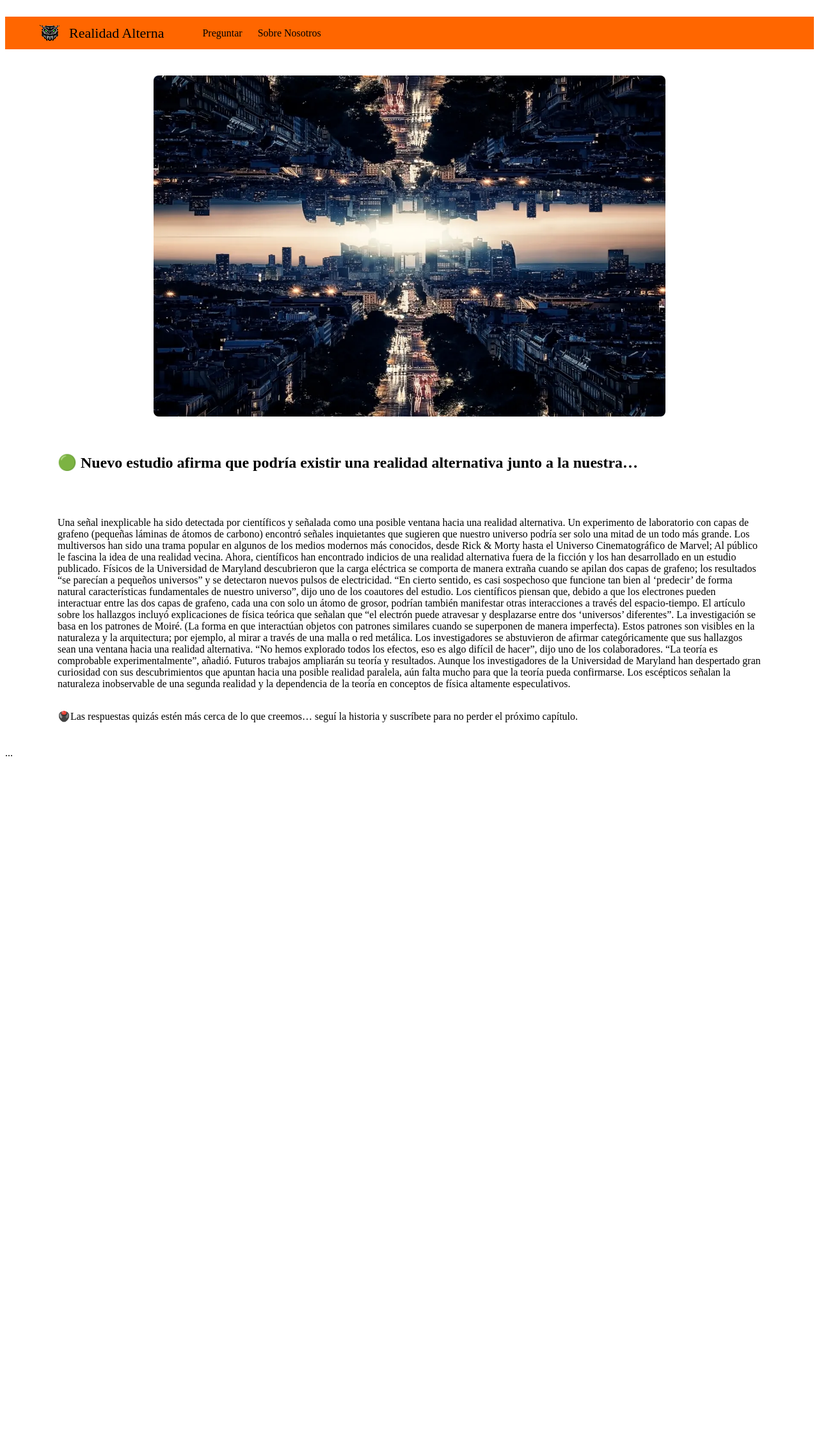
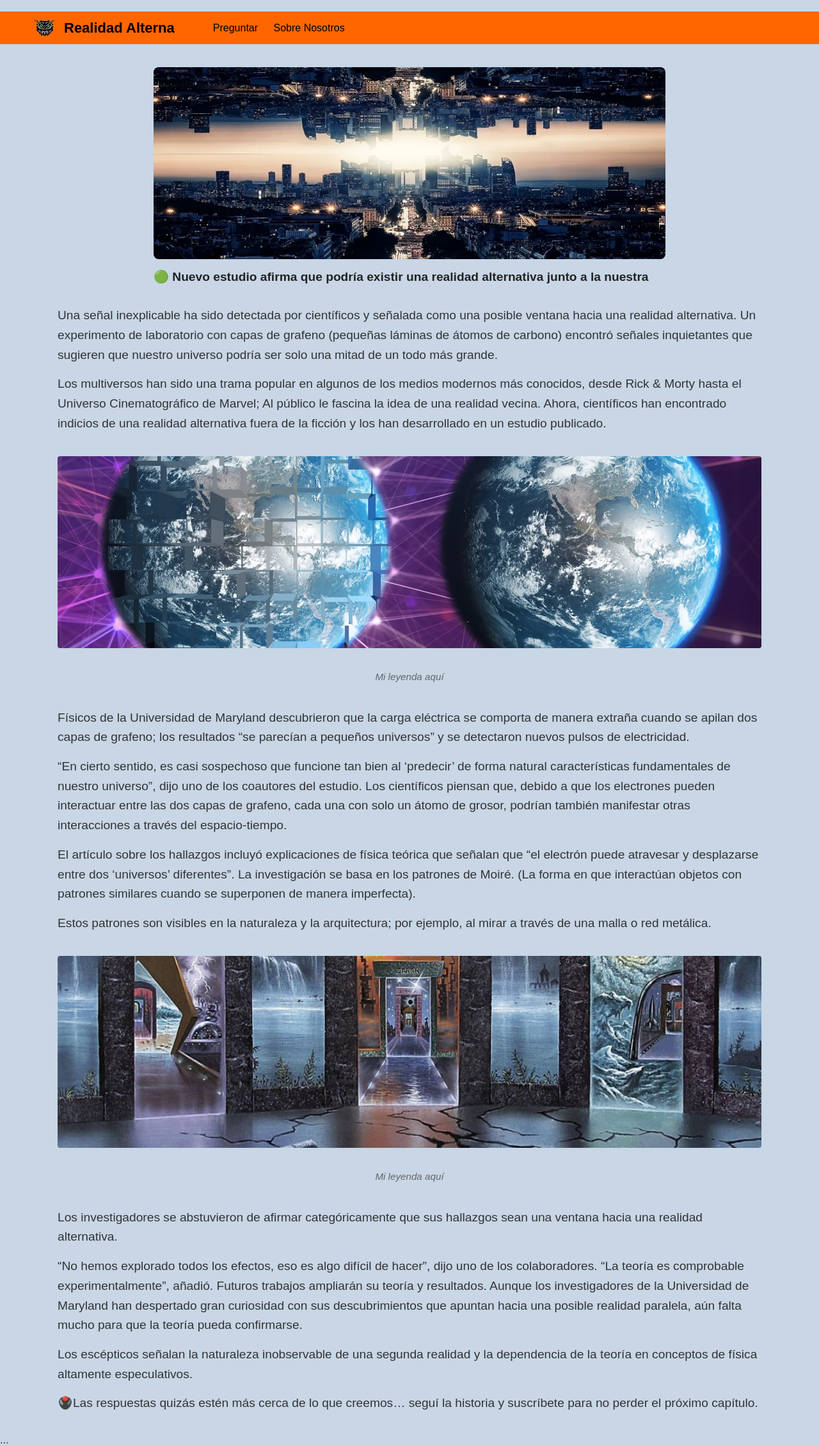
Before and after one commit to TierraSapiens/RealidadAlterna, a Jekyll site: the page built from _posts/2025-11-16-primer-articulo.md, in a window 1280 px wide. Shown: the whole page at 64% size. Built offline with Jekyll 4.4.1, drawn with Linux system fonts in a browser that asks for light colours; before the commit the page ends 1194 px from its top, so only the background shows below that.

Commit message:
Modificacione varias local

```diff
--- a/_layouts/post.html
+++ b/_layouts/post.html
@@ -9,14 +9,12 @@ layout: default
       El estilo 'display: block' y 'margin: 0 auto' centra la imagen.
     {% endcomment %}
     {% if page.image %}
-        <img class="post-header-image"
-             src="{{ page.image | relative_url }}"
-             alt="{{ page.title }}"
-             style="width: 100%; max-width: 800px; height: auto; margin: 0 auto 20px auto; display: block; border-radius: 8px;">
-    {% endif %}
-
+    <img class="post-header-image"
+        src="{{ page.image | relative_url }}"
+        alt="{{ page.title }}"
+        style="width: 100%; max-width: 800px; height: auto; margin: 0 auto 0 auto; display: block; border-radius: 8px;">
+{% endif %}
     <h1 class="post-title-main">{{ page.title }}</h1>
-
     <div class="post-content">
         {{ content }}
     </div>
--- a/_posts/2025-11-16-primer-articulo.md
+++ b/_posts/2025-11-16-primer-articulo.md
@@ -1,25 +1,49 @@
 ---
 layout: post
-title: "🟢 Nuevo estudio afirma que podría existir una realidad alternativa junto a la nuestra…"
+title: "🟢 Nuevo estudio afirma que podría existir una realidad alternativa junto a la nuestra"
 date: 2025-11-16 10:00:00 +0000
-image: /images/posts/0001.jpg
+image: /images/posts/nuevo-estudio-afirma-que-podria-existir-una-realidad-alternativa/0001.jpg
 author: [E.R.M.]
 ---
 
 Una señal inexplicable ha sido detectada por científicos y señalada como una posible ventana hacia una realidad alternativa.
 Un experimento de laboratorio con capas de grafeno (pequeñas láminas de átomos de carbono) encontró señales inquietantes que sugieren que nuestro universo podría ser solo una mitad de un todo más grande.
+
 Los multiversos han sido una trama popular en algunos de los medios modernos más conocidos, desde Rick & Morty hasta el Universo Cinematográfico de Marvel; Al público le fascina la idea de una realidad vecina.
 Ahora, científicos han encontrado indicios de una realidad alternativa fuera de la ficción y los han desarrollado en un estudio publicado.
+
+![DONDE SALE ESTO?](/images/posts/nuevo-estudio-afirma-que-podria-existir-una-realidad-alternativa/04.jpg)
+
+<figure>
+    <figcaption>
+        Mi leyenda aquí
+    </figcaption>
+</figure>
+
 Físicos de la Universidad de Maryland descubrieron que la carga eléctrica se comporta de manera extraña cuando se apilan dos capas de grafeno; los resultados “se parecían a pequeños universos” y se detectaron nuevos pulsos de electricidad.
+
 “En cierto sentido, es casi sospechoso que funcione tan bien al ‘predecir’ de forma natural características fundamentales de nuestro universo”, dijo uno de los coautores del estudio.
 Los científicos piensan que, debido a que los electrones pueden interactuar entre las dos capas de grafeno, cada una con solo un átomo de grosor, podrían también manifestar otras interacciones a través del espacio-tiempo.
+
 El artículo sobre los hallazgos incluyó explicaciones de física teórica que señalan que “el electrón puede atravesar y desplazarse entre dos ‘universos’ diferentes”.
 La investigación se basa en los patrones de Moiré. (La forma en que interactúan objetos con patrones similares cuando se superponen de manera imperfecta).
+
 Estos patrones son visibles en la naturaleza y la arquitectura; por ejemplo, al mirar a través de una malla o red metálica.
+
+![DONDE SALE ESTO?](/images/posts/nuevo-estudio-afirma-que-podria-existir-una-realidad-alternativa/03.jpg)
+
+<figure>
+    <figcaption>
+        Mi leyenda aquí
+    </figcaption>
+</figure>
+
 Los investigadores se abstuvieron de afirmar categóricamente que sus hallazgos sean una ventana hacia una realidad alternativa.
+
 “No hemos explorado todos los efectos, eso es algo difícil de hacer”, dijo uno de los colaboradores.
 “La teoría es comprobable experimentalmente”, añadió. Futuros trabajos ampliarán su teoría y resultados.
 Aunque los investigadores de la Universidad de Maryland han despertado gran curiosidad con sus descubrimientos que apuntan hacia una posible realidad paralela, aún falta mucho para que la teoría pueda confirmarse.
+
 Los escépticos señalan la naturaleza inobservable de una segunda realidad y la dependencia de la teoría en conceptos de física altamente especulativos.
 
 🖲️Las respuestas quizás estén más cerca de lo que creemos… seguí la historia y suscríbete para no perder el próximo capítulo.
--- a/assets/css/style.css
+++ b/assets/css/style.css
@@ -1,64 +1,54 @@
-/* ------------------------------------------- */
-/* ESTILOS PARA CENTRAR TODO EL CONTENIDO PRINCIPAL (MAIN) */
-/* ------------------------------------------- */
-main {
-  max-width: 1100px; /* Le da un ancho máximo */
-  margin: 0 auto;    /* LO CENTRA EN LA PANTALLA */
-  padding: 5px 0;   /* Espacio arriba y abajo */
+/* ==========================================================================
+   1. ESTILOS GLOBALES Y ESTRUCTURA
+   (Se aplica a todo el sitio: Barra naranja, menú, contenedor principal)
+   ========================================================================== */
+
+/* COLOR FONDO de PAGINA */
+body {
+    font-family: Arial, sans-serif;
+    margin: 0;
+    padding: 0;
+    color: #333;            /*CAMBIA COLOR TEXTO PAGINA*/
+    background-color:#c8d6e6; /*CAMBIA TODO EL FONDO de PAGINA*/
 }
 
-/* ------------------------------------------- */
-/* ESTILOS DE LA BARRA NARANJA (HEADER) */
-/* ------------------------------------------- */
+/* --- Contenedor Principal --- */
+main {
+    max-width: 1100px; /* Ancho máximo del sitio */
+    margin: 0 auto;    /* Centrado en pantalla */
+    padding: 0px 20px; /* REDUCE espacio entre BARRA Naranja y Titulo superior Pagina */
+}                       /*Para pegarlo completamente usar 0px 20px;.*/
 
+/* --- Barra Naranja (Header) --- */
 .topbar {
     width: 100%;
-  background: #ff6600; /* Color naranja */
-  padding: 10px 0;       /* 🔥 Subir o Bajar "HEADERS NARANJA" Reducido de 12px a 11px */
+    background: #ff6600;
+    padding: 10px 0;
 }
 
-/* Centra el contenido del header */
 .topbar .inner {
-  /* max-width: 1100px; <--- Ya no es necesario si queremos pegarlo a los bordes */
-  margin: 0 50px; /* 🔥 Nuevo: 50px de margen a los lados (ajusta este valor) */
-  width: auto;     /* Asegura que el ancho sea flexible */
+    margin: 0 50px;
+    width: auto;
     display: flex;
-
-  /* 🔥 CAMBIO CLAVE: Mueve el logo y el menú al inicio (izquierda) */
-  justify-content: flex-start;
-
+    justify-content: flex-start; /* Alineado a la izquierda */
     align-items: center;
-  gap: 40px; /* 🔥 Nuevo: Añade espacio entre el logo y el menú */
+    gap: 40px;
 }
 
-/* ------------------------------------------- */
-/* ESTILOS DE LA BARRA NARANJA (HEADER) */
-/* ------------------------------------------- */
-/* ... (reglas de .topbar y .topbar .inner existentes) ... */
-
-/* 🔥 CLASE EDITADA: .logo ahora alinea la imagen y el texto */
+/* --- Logo y Menú --- */
 .logo {
-  /* Habilita el alineamiento vertical */
     display: flex;
-  /* CENTRA el logo (imagen) y el texto (Realidad Alterna) verticalmente */
     align-items: center;
-
     font-size: 22px;
-  /* El color lo ajustamos para que se vea bien sobre el naranja */
     color: black;
     text-decoration: none;
+    font-weight: bold;
 }
 
-/* 🔥 NUEVA CLASE: Estilos para la imagen del logo */
 .header-logo {
-    height: 31px; /* El tamaño de altura exacto de tu imagen (BuhoVerde40x31) */
-    margin-right: 10px; /* Espacio entre el logo y el texto del título */
+    height: 31px; /* Tamaño del Búho */
+    margin-right: 10px;
 }
-
-.menu a {
-/* ... (reglas existentes para .menu a) ... */
-}
-/* ... (resto del CSS) ... */
 
 .menu a {
     margin-left: 20px;
@@ -71,93 +61,157 @@ main {
     text-decoration: underline;
 }
 
-/* ------------------------------------------- */
-/* ESTILOS PARA EL TÍTULO PRINCIPAL DE LA LISTA DE POSTS */
-/* ------------------------------------------- */
+
+/* ==========================================================================
+   2. ESTILOS DE LA PÁGINA DE INICIO (Listado de Publicaciones)
+   (Solo afectan a la lista con miniaturas)
+   ========================================================================== */
 
 .intro {
     text-align: center;
-  margin: 0;           /* 🔥 CLAVE: Elimina cualquier margen externo del div */
-  padding-top: 5px;    /* 🔥 Espacio muy pequeño entre la barra naranja y el título */
-  padding-bottom: 10px; /* Espacio debajo del título */
+    margin: 0;
+    padding-top: 1px; /*3er. Acerca BARRA NARANJA*/
+    padding-bottom: 10px;
 }
-
+/*El estilo del título que aparece en la Página de Inicio (la que lista las publicaciones).*/
 .intro h1 {
     font-size: 2.0em;
     color: #333;
-  margin: 0;           /* 🔥 CLAVE: Elimina cualquier margen predeterminado del h1 */
-  padding: 0;          /* Elimina cualquier padding predeterminado */
+    margin: 0;
 }
 
-/* ------------------------------------------- */
-/* ESTILOS PARA LA LISTA DE PUBLICACIONES */
-/* ------------------------------------------- */
-
-.post-list {
+/* --- Lista de Posts --- */
+.post-list {       /* CAMBIA todo el estilo de letras Pagina principal */
+    font-family: 'Arial', Verdana, sans-serif;   /* << Cambia título y fecha a la vez */
     list-style: none;
     padding: 0;
-  margin-top: 5px;
+    margin-top: 1px;  /*2da. Acerca BARRA NARANJA A TITULO SUPERIOR PUBLICACION/ES */
 }
 
+/* LINEA DIVIDE TITULOS */
 .post-item {
     display: flex;
-  /* 🔥 CAMBIO CLAVE: Alinea el contenido (imagen y texto) a la parte superior */
-  align-items: flex-start;
+    align-items: center; /* Centra verticalmente la foto con el texto */
     margin-bottom: 25px;
     padding-bottom: 15px;
-  border-bottom: 1px solid #eee;
+    border-bottom: 1px solid #000000;   /* LINEA DIVIDE TITULOS LISTADO PUBLICACION */
+    gap: 15px;                            /* 1px: El grosor de la línea es de 1 píxel.*/
+ /* border-bottom: none;                 /*Agregar ESTO PARA ELIMINAR LA LÍNEA */
 }
 
+/* --- Miniatura (La imagen pequeña) --- */
 .post-thumb {
-  width: 100px;
-  height: 75px;
+    width: 70px;  /* TAMAÑO PEQUEÑO (Ancho) */
+    height: 50px; /* TAMAÑO PEQUEÑO (Alto) */
     object-fit: cover;
-  margin-right: 15px; /* 🔥 Mantienes este espacio entre la imagen y el texto */
-  margin-left: 0;     /* 🔥 Asegura que la imagen esté pegada al borde */
     border-radius: 4px;
+    margin: 0;    /* Quitamos márgenes porque usamos 'gap' en el padre */
 }
 
-/* ------------------------------------------- */
-/* ESTILOS PARA LA LISTA DE PUBLICACIONES */
-/* ------------------------------------------- */
-
-/* 1. Contenedor de cada publicación - ALINEACIÓN VERTICAL */
-.post-item {
-    display: flex;
-    align-items: center; /* CENTRA VERTICALMENTE la imagen y el texto */
-    gap: 10px; /* Espacio entre la miniatura y el texto */
-    margin-bottom: 25px;
-}
-
-/* 2. El bloque que contiene el título y la metadata */
+/* --- Textos de la lista (Título y Fecha) --- */
 .post-content {
     display: flex;
     flex-direction: column;
     gap: 0;
-    /* Esta separación la maneja .post-item */
-    margin-left: 0;
 }
 
 .post-title {
-    font-size: 1.2em;
+    font-family: "Arial", Arial Black, sans-serif; /*<<< Cambiar estilo letra SOLO del título */
+    font-size: 1.0em; /* TAMAÑO Título del listado publicaciones */
     color: #333;
     text-decoration: none;
-    margin-top: 0;
-    margin-bottom: 0;
-    /* Alineación horizontal fina bajo el thumbnail */
-    margin-left: 0px;
+    margin: 0;
+    line-height: 1.2;
 }
 
-.post-meta {
-    font-size: 0.85em;
+.post-meta {     /*"MOVER Fecha de publicación y autor*/
+    font-size: 0.95em; /*TAMAÑO letra publicacion autor */
     color: #888;
+    margin-top: 2px;   /* Pequeña separación del título */
+    margin-left: 32px;  /* Alineado con el título hacia la Derecha */
+}
 
-    /* Alineación horizontal fina bajo el título */
-    margin-left: 30px;
+/* ==========================================================================
+   3. ESTILOS DE LA PUBLICACIÓN INDIVIDUAL (Página del Post)
+   (Afectan cuando entras a leer el artículo completo)
+   ========================================================================== */
 
-    /* Aseguramos que no haya margen superior o inferior inesperado */
+/* EN LA SECCIÓN 3 DE style.css */
+
+/* --- Contenedor Principal de la Publicación --- */
+.post-container {
+    padding-top: 0;
     margin-top: 0;
-    margin-bottom: 0;
+    width: 100%; /* Aseguramos que el contenedor también sea 100% */
+}
 
-    padding-left: 0;
+/* --- SOLO principal Imagen Gigante dentro del Post --- */
+/* Afecta a imágenes dentro de main que NO sean la miniatura (IMAGEN PRINCIPAL) */
+main img:not(.post-thumb) {
+    width: 100%;
+    max-height: 300px;
+    object-fit: cover;
+    display: block;
+    margin-bottom: 0px; /* IMPORTANTE: Mantiene la imagen pegada al título */
+    border-radius: 4px;
+    padding-bottom: 0;
 }
+
+/* Solo imágenes insertadas en el CUERPO del post */
+.post-content img {
+    /* Asegura que la imagen no exceda el ancho del contenedor */
+    max-width: 100%;
+    height: auto;
+
+    /* Centra la imagen y la separa ligeramente del texto */
+    display: block;
+    margin: 20px auto;
+
+    /* Puedes añadir bordes o esquinas redondeadas si quieres */
+    /* border-radius: 4px; */
+}
+
+/* --- Título Principal del Artículo --- */
+main h1 {
+    font-size: 1.2em; /* Título bien grande para la lectura */
+    font-family: "Arial", Verdana, sans-serif;   /* << Cambia título y fecha a la vez */
+    color: #222;
+    padding-top: 0;
+    padding-bottom: 0;
+    margin-top: 0px;
+    margin-bottom: 0px;     /*REDUCIR Margen del TITULO PAG.interior (de 20px a 0px o 5px)*/
+    line-height: 1.0;
+    padding-left: 150px;    /*Mueve el título 10 píxeles hacia la derecha */
+}
+
+/* --- Estilos para la Leyenda/Pie de Foto (figcaption) --- */
+.post-content figcaption {
+    /* 1. Centrar el texto */
+    text-align: center;
+
+    /* 2. Hacer la letra más pequeña */
+    font-size: 0.95em;
+
+    /* Opcional: Otros estilos para que se vea como pie de foto */
+    color: #666;
+    margin-top: 5px;
+    margin-bottom: 25px;
+    font-style: italic;
+}
+
+/* --- Texto del Artículo (Párrafos) --- */
+main p {
+    font-size: 1.2em; /* Letra cómoda para leer */
+    font-family: "Arial", Verdana, sans-serif;   /* << Cambia título y fecha a la vez */
+    line-height: 1.6; /* Buen espacio entre renglones */
+    color: #333;
+    padding-top: 0;
+    margin-top: 0;  /*El primer párrafo se pegará al título. */
+    margin-bottom: 15px;
+}
+
+/* --- Enlaces dentro del artículo --- */
+main p a {
+    color: #ff6600; /* Links naranjas dentro del texto */
+    text-decoration: underline;
+}
```
Also changed, not shown: _config.yml (line endings or trailing spaces), images/posts/nuevo-estudio-afirma-que-podria-existir-una-realidad-alternativa/0001.jpg (renamed from images/posts/0001.jpg), images/posts/nuevo-estudio-afirma-que-podria-existir-una-realidad-alternativa/03.jpg (added), images/posts/nuevo-estudio-afirma-que-podria-existir-una-realidad-alternativa/04.jpg (added). Lines whose indentation alone changed are shown as unchanged.
